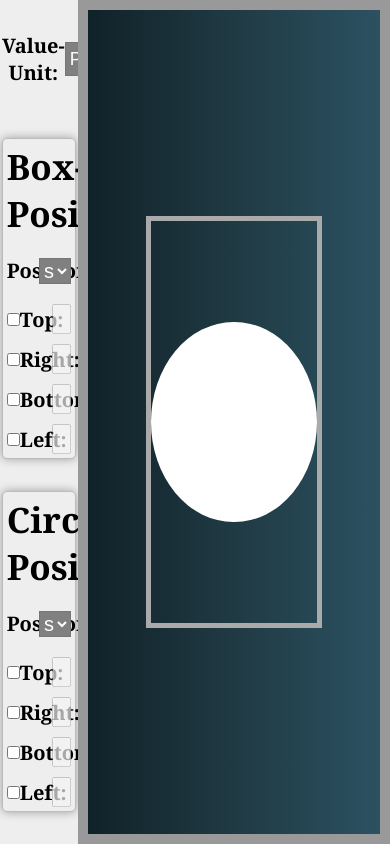
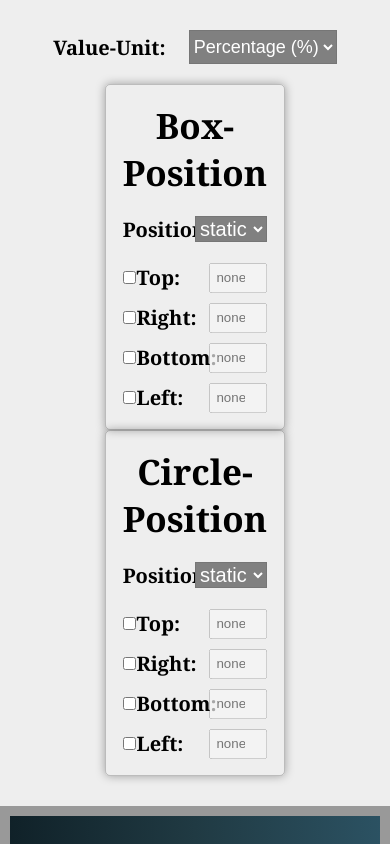
Before and after one commit to abid-shahriar/react-css-position-gui, a React (Create React App) app: page / in a window 390 px wide. Shown: the top 844 px of the page. Built offline with nearby package versions, Linux system fonts and the light colour scheme.

Commit message:
started working on responsive

```diff
--- a/src/components/ValueUnit.jsx
+++ b/src/components/ValueUnit.jsx
@@ -11,10 +11,8 @@ function ValueUnit() {
     <div className="value-unit">
       <label htmlFor="value-unit">Value-Unit:</label>
       <select name="value-unit" onChange={handleValueUnitChange}>
+        <option value="%">Percentage (%)</option>
         <option value="px">Pixel (px)</option>
-        <option value="%" selected>
-          Percentage (%)
-        </option>
         <option value="rem">Rem</option>
         <option value="em">EM</option>
       </select>
--- a/src/index.scss
+++ b/src/index.scss
@@ -24,7 +24,7 @@ body {
 }
 
 .controls-wrapper {
-  width: 20%;
+  width: 30%;
   height: 100vh;
   @include flexbox(column);
   justify-content: space-evenly;
@@ -32,7 +32,7 @@ body {
 }
 
 .visual-wrapper {
-  width: 80%;
+  width: 70%;
   height: 100vh;
   background: linear-gradient(to right, #0f2027, #203a43, #2c5364);
   overflow: hidden;
@@ -128,6 +128,7 @@ body {
   input[type="number"] {
     width: 40%;
     height: 30px;
+    padding: 0 5px;
   }
 }
 
@@ -154,3 +155,30 @@ body {
 label {
   font-weight: bold;
 }
+
+@media (max-width: 992px) {
+  #root {
+    min-height: 100vh;
+    flex-direction: column;
+  }
+
+  .controls-wrapper {
+    padding: 30px;
+    flex-direction: row;
+    flex-wrap: wrap;
+    height: auto;
+    width: 100%;
+
+    .value-unit {
+      flex-basis: 100%;
+    }
+
+    .control-box {
+      flex-basis: 40%;
+    }
+  }
+
+  .visual-wrapper {
+    width: 100%;
+  }
+}
```
